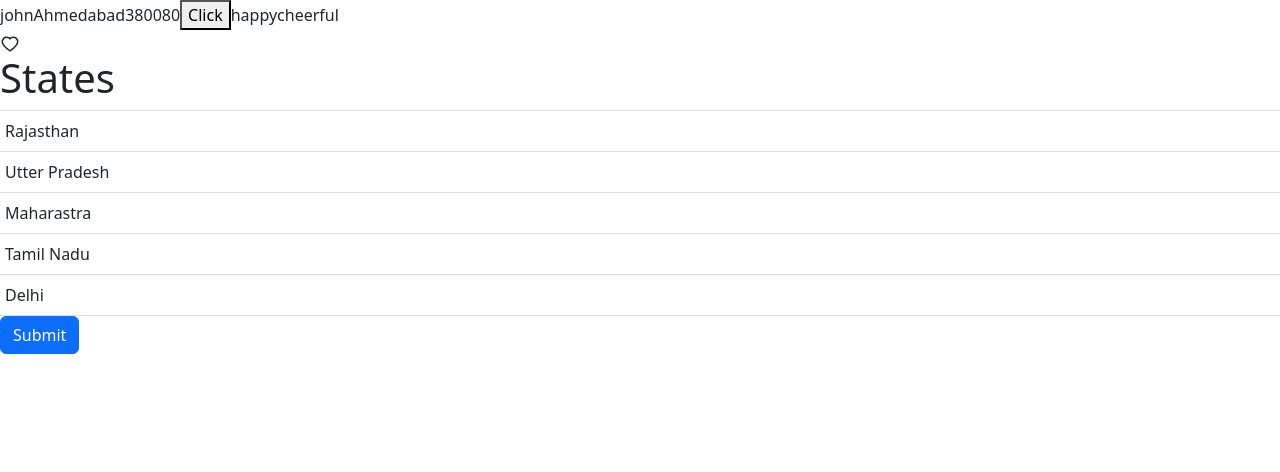
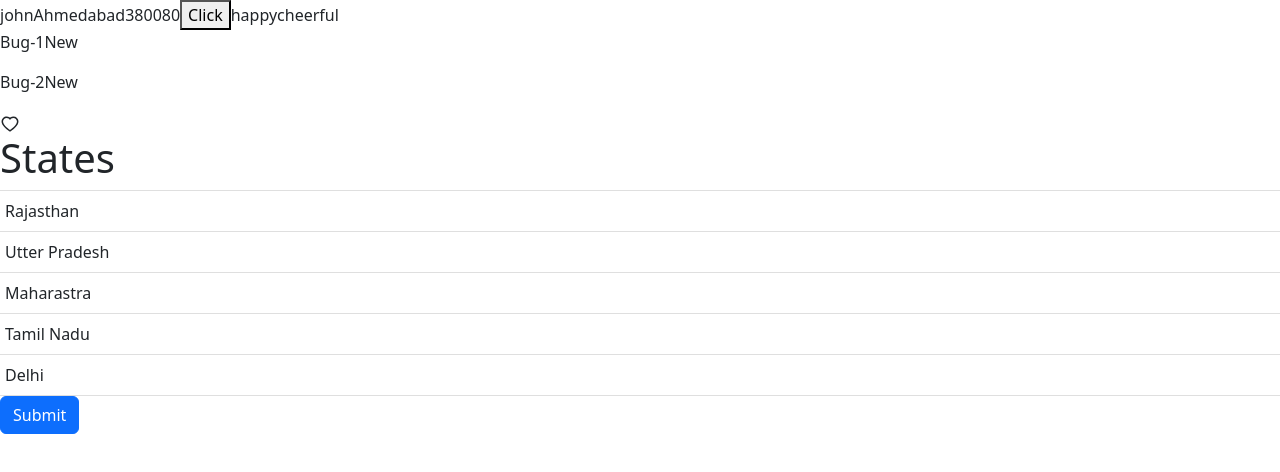
Before and after one commit to pravarsharma18/react-app-ts, a React (Vite) app: page / in a window 1280 px wide. Shown: the top 472 px of the page. Built offline with nearby package versions, Linux system fonts and the light colour scheme.

Commit message:
updated immer library to update the objects easily

```diff
--- a/src/components/Test.tsx
+++ b/src/components/Test.tsx
@@ -1,5 +1,5 @@
 import React, { useState } from "react";
-import produce from "immer";
+import produce from "immer"; // to handle update easily. else we need to create detechable
 
 const Test = () => {
   const [customer, setCustomer] = useState({
@@ -11,8 +11,8 @@ const Test = () => {
   });
   const [tags, setTag] = useState(["happy", "cheerful"]);
   const [bugs, setBug] = useState([
-    { id: 1, title: "Bug 1", fixed: false },
-    { id: 2, title: "Bug 2", fixed: false },
+    { id: 1, title: "Bug-1", fixed: false },
+    { id: 2, title: "Bug-2", fixed: false },
   ]);
   const handleClick = () => {
     // objects
@@ -21,12 +21,24 @@ const Test = () => {
     //   name: "Pravar",
     //   address: { ...customer.address, city: "Alwar", zipCode: 301001 },
     // });
+    setCustomer(
+      produce((draft) => {
+        draft.name = "Pravar";
+        draft.address.city = "Alwar";
+        draft.address.zipCode = 301001;
+        return draft;
+      })
+    );
     // arrays
     // const newTag = [...tags, "newTag"];
     // setTag(newTag.filter((tag) => tag !== "happy"));
-    // setTag(produce(draft=>{
-    //     const tag
-    // }))
+    setTag(
+      produce((draft) => {
+        let tags = draft.filter((tag) => tag !== "happy");
+        tags.push("newTag");
+        return tags;
+      })
+    );
     // array of objects
     // setBug(bugs.map((bug) => (bug.id === 1 ? { ...bug, fixed: true } : bug)));
     setBug(
@@ -44,7 +56,12 @@ const Test = () => {
       {customer.address.zipCode}
       <button onClick={handleClick}>Click</button>
       {tags.map((e) => e)}
-      {bugs.map((bug) => (bug.fixed ? bug.id : ""))}
+      {bugs.map((bug) => (
+        <p key={bug.id}>
+          {bug.title}
+          {bug.fixed ? "Fixed" : "New"}
+        </p>
+      ))}
     </div>
   );
 };
```
